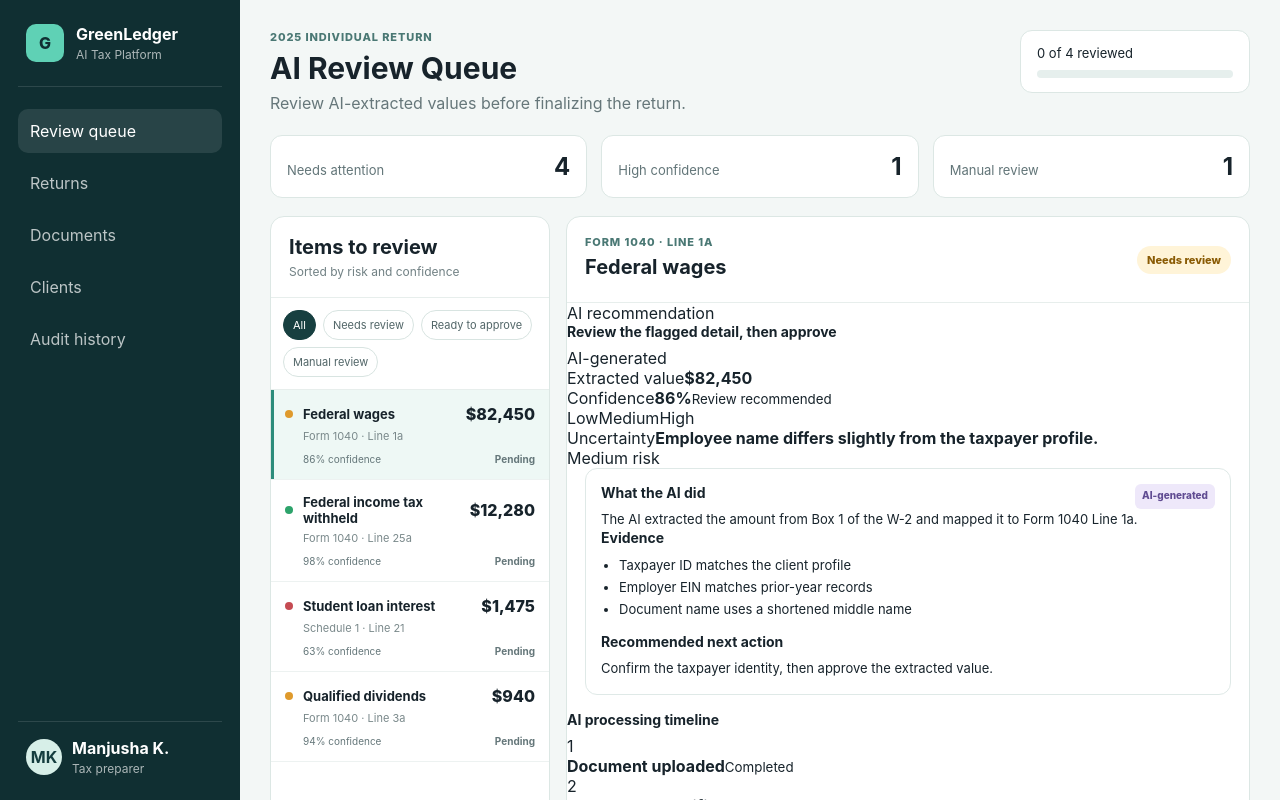
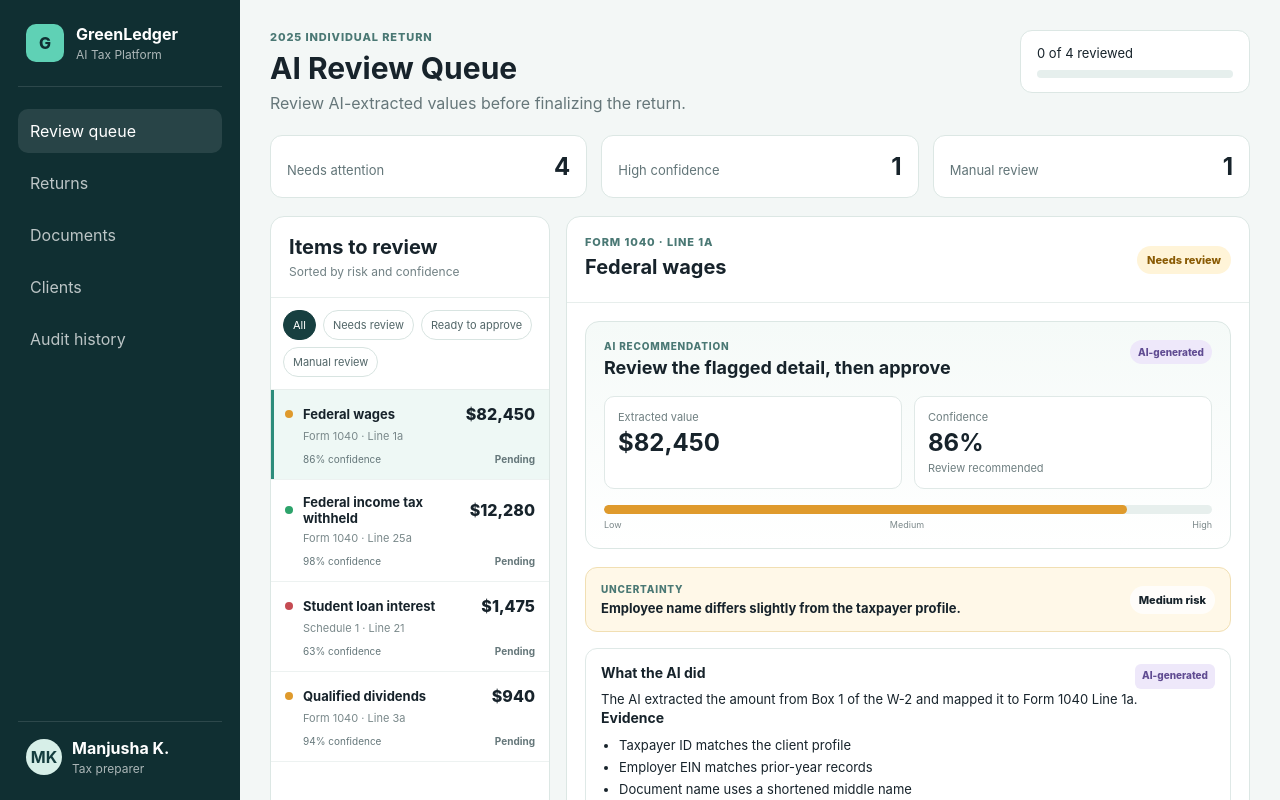
Before and after one commit to kancharlamanjushadevi7-cloud/trustworthy-ai-tax-review, a React (Vite) app: page / in a window 1280 px wide. Shown: the top 800 px of the page. Built offline with nearby package versions, Linux system fonts and the light colour scheme.

Commit message:
Update styles.css

```diff
--- a/src/styles.css
+++ b/src/styles.css
@@ -661,3 +661,191 @@ h3 {
     min-height: auto;
   }
 }
+
+.section-kicker {
+  display: block;
+  text-transform: uppercase;
+  letter-spacing: 0.08em;
+  font-size: 10px;
+  font-weight: 800;
+  color: #4a7874;
+  margin-bottom: 5px;
+}
+
+.trust-summary {
+  margin: 18px;
+  border: 1px solid #dce7e4;
+  border-radius: 14px;
+  padding: 18px;
+  background: linear-gradient(180deg, #f5faf8 0%, #ffffff 100%);
+}
+
+.trust-summary-header {
+  display: flex;
+  justify-content: space-between;
+  gap: 14px;
+  align-items: flex-start;
+}
+
+.trust-summary-header h3 {
+  font-size: 18px;
+  margin: 2px 0 0;
+}
+
+.ai-pill {
+  font-size: 10px;
+  font-weight: 800;
+  color: #604c92;
+  background: #eee8fa;
+  padding: 6px 8px;
+  border-radius: 999px;
+  white-space: nowrap;
+}
+
+.trust-grid {
+  display: grid;
+  grid-template-columns: 1fr 1fr;
+  gap: 12px;
+  margin-top: 18px;
+}
+
+.trust-grid > div {
+  background: white;
+  border: 1px solid #e0e9e7;
+  border-radius: 10px;
+  padding: 13px;
+}
+
+.trust-grid span,
+.trust-grid small {
+  display: block;
+  font-size: 11px;
+  color: #6f7f81;
+}
+
+.trust-grid strong {
+  display: block;
+  font-size: 24px;
+  margin: 4px 0;
+}
+
+.confidence-meter {
+  height: 9px;
+  background: #e7efed;
+  border-radius: 999px;
+  overflow: hidden;
+  margin-top: 16px;
+}
+
+.confidence-meter div {
+  height: 100%;
+  border-radius: inherit;
+}
+
+.confidence-meter.high div { background: #2da36b; }
+.confidence-meter.medium div { background: #df9a2c; }
+.confidence-meter.low div { background: #c54b52; }
+
+.confidence-legend {
+  display: flex;
+  justify-content: space-between;
+  font-size: 9px;
+  color: #7c898b;
+  margin-top: 5px;
+}
+
+.uncertainty-card {
+  margin: 0 18px 16px;
+  padding: 15px;
+  border-radius: 12px;
+  display: flex;
+  justify-content: space-between;
+  align-items: center;
+  gap: 14px;
+}
+
+.uncertainty-card.medium {
+  background: #fff8e8;
+  border: 1px solid #f1dfb3;
+}
+
+.uncertainty-card.low {
+  background: #fdebed;
+  border: 1px solid #efc4c8;
+}
+
+.uncertainty-card.high {
+  background: #edf8f2;
+  border: 1px solid #cfe8db;
+}
+
+.uncertainty-card strong {
+  display: block;
+  font-size: 13px;
+}
+
+.uncertainty-level {
+  white-space: nowrap;
+  font-size: 11px;
+  font-weight: 800;
+  padding: 7px 9px;
+  border-radius: 999px;
+  background: rgba(255, 255, 255, 0.8);
+}
+
+.timeline-card {
+  margin: 0 18px 16px;
+  border: 1px solid #e1eae8;
+  border-radius: 12px;
+  padding: 15px;
+}
+
+.timeline {
+  display: grid;
+}
+
+.timeline-item {
+  display: grid;
+  grid-template-columns: 26px 1fr;
+  gap: 10px;
+  min-height: 45px;
+  position: relative;
+}
+
+.timeline-item:not(:last-child)::after {
+  content: "";
+  position: absolute;
+  left: 12px;
+  top: 24px;
+  bottom: 0;
+  width: 1px;
+  background: #cedbd8;
+}
+
+.timeline-dot {
+  width: 24px;
+  height: 24px;
+  border-radius: 50%;
+  background: #dff1ec;
+  color: #1e6c60;
+  display: grid;
+  place-items: center;
+  font-size: 10px;
+  font-weight: 900;
+  z-index: 1;
+}
+
+.timeline-item strong,
+.timeline-item small {
+  display: block;
+}
+
+.timeline-item strong {
+  font-size: 12px;
+}
+
+.timeline-item small {
+  color: #7b888a;
+  font-size: 10px;
+  margin-top: 3px;
+}
```
